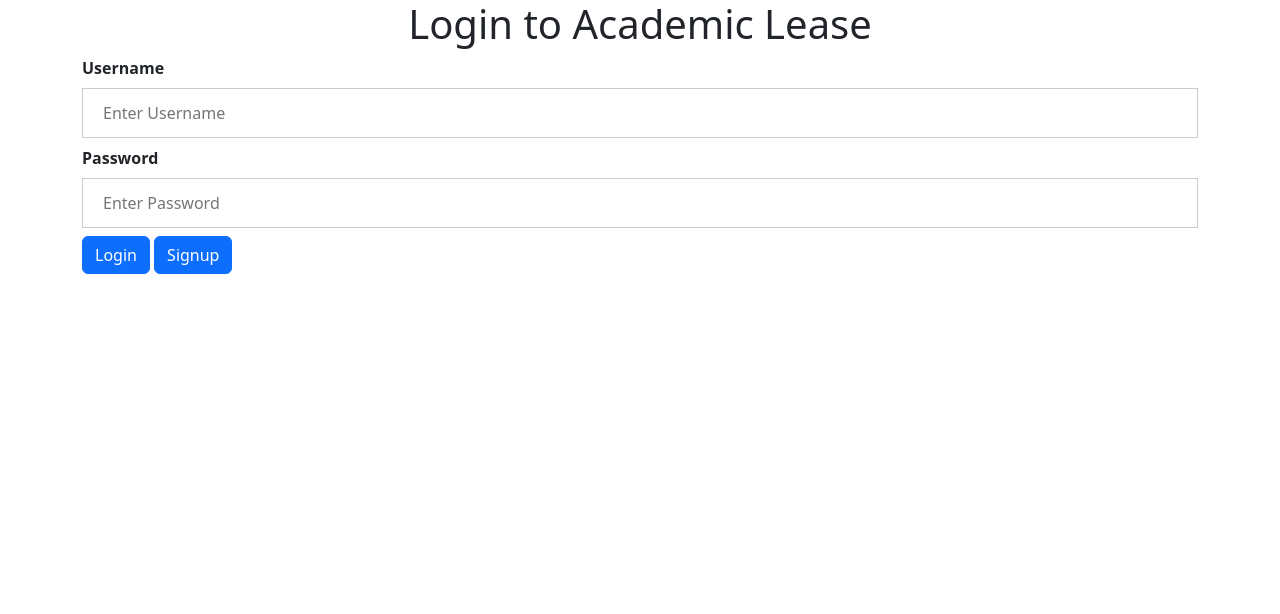
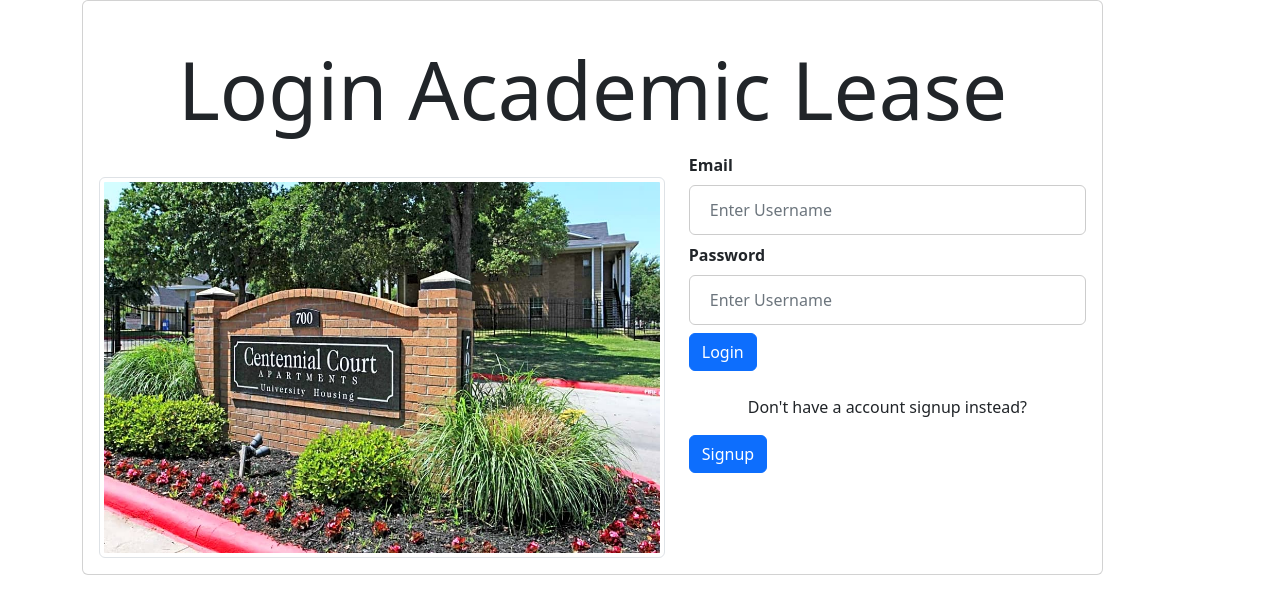
Before and after one commit to gopikrsmscs/academiclease, a Flask app: page /login in a window 1280 px wide. Shown: the top 614 px of the page. Run offline with Flask 2, Linux system fonts and the light colour scheme; some libraries are stand-ins or nearby versions.

Commit message:
changed login to bootstrap

```diff
--- a/Templates/login.html
+++ b/Templates/login.html
@@ -1,20 +1,34 @@
 {% extends "layout.html" %}
 {% block y %}
+<section class="" style="background-color: white">
     <div class="container">
-       <div class="row">
-        <h1 class="text-center"> Login to Academic Lease </h1>
-            <form action="/login" method="POST">
-                <label for="uname"><b>Username</b></label>
-                <input type="text" placeholder="Enter Username" name="uname" required>
-
+      <div class="row ">
+        <div class="col-lg-12 col-xl-11">
+          <div class="card">
+            <div class="card-body ">
+              <div class="row ">
+                <p class="text-center display-1 mt-4">Login Academic Lease</p>
+                <div class="col-md-10 col-lg-6 col-xl-5 order-2">
+                  <form action="/login" class="form-group" method="POST">
+                    <label for="uname"><b>Email</b></label>
+                    <input class="form-control" type="text" placeholder="Enter Username" name="uname" required>
                     <label for="psw"><b>Password</b></label>
-                <input type="password" placeholder="Enter Password" name="psw" required>
-
-                <button type="button submit" class="btn btn-primary">Login</button>
+                    <input class="form-control" type="password" placeholder="Enter Username" name="uname" required>
+                    <button type="button" onClick="location.href='/'" class="btn btn-primary">Login</button>
+                    <p class="text-center mt-4">Don't have a account signup instead?</p>
                     <button type="button" onClick="location.href='/signup'" class="btn btn-primary">Signup</button>
                 </form>
 
                 </div>
-
+                <div class="col-md-10 col-lg-6 col-xl-7  mt-4 align-items-center">
+                  <img src="/static/img/centinnalcourt.jpeg"
+                    class="img-thumbnail" alt="Sample image">
                 </div>
+              </div>
+            </div>
+          </div>
+        </div>
+      </div>
+    </div>
+  </section>
 {% endblock %}
```
Lines whose indentation alone changed are shown as unchanged.
